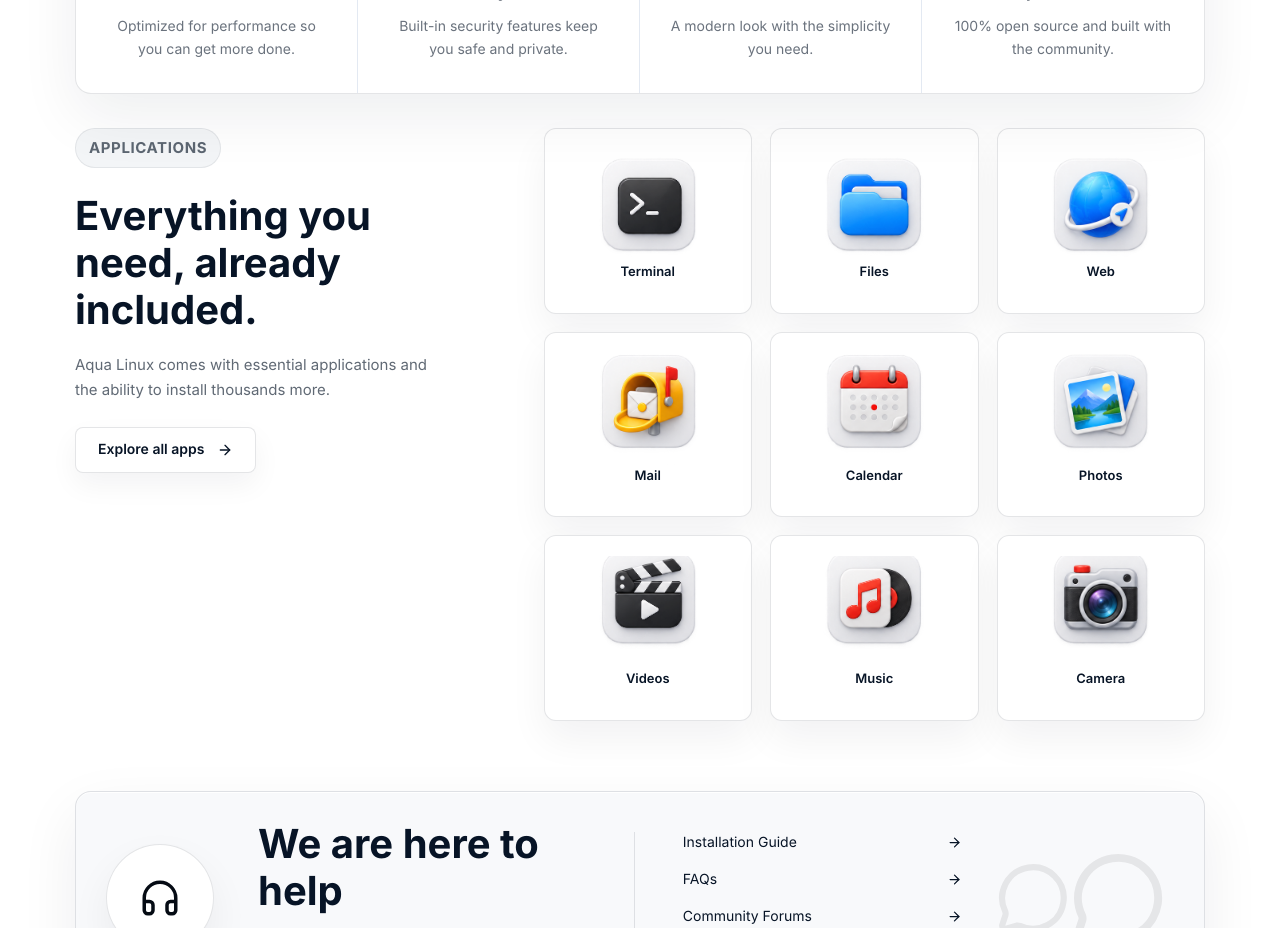
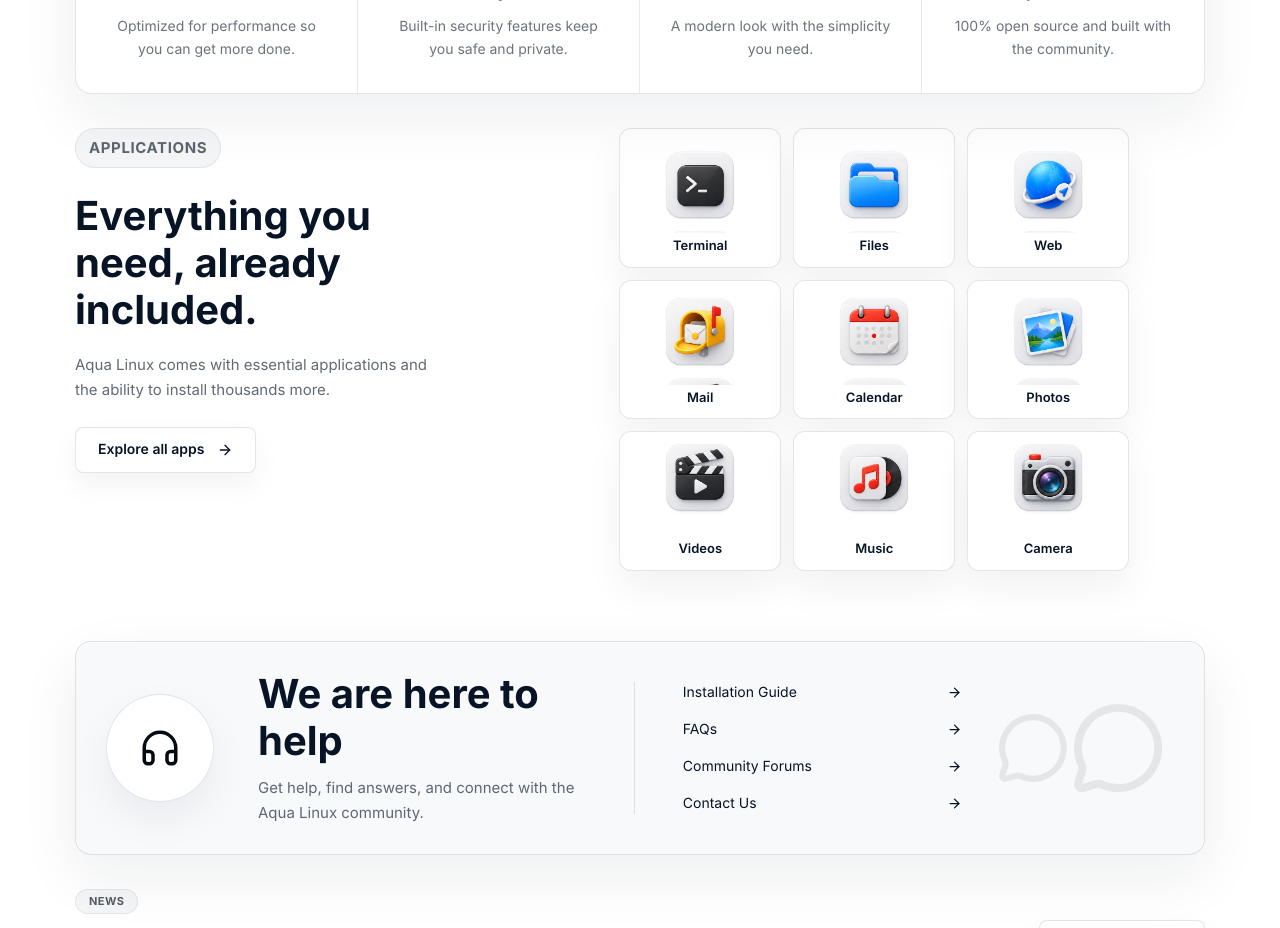
Before and after one commit to aqua-linux/aqua-website, a Next.js app: page / in a window 1280 px wide. Shown: the part 860-1788 px from the top of the page. Built offline with nearby package versions, Linux system fonts and the light colour scheme.

Commit message:
Tighten application icon cards

```diff
--- a/app/globals.css
+++ b/app/globals.css
@@ -660,16 +660,18 @@
 
 .app-grid {
   grid-template-columns: repeat(3, minmax(0, 1fr));
-  width: 100%;
+  justify-self: end;
+  width: min(510px, 100%);
+  gap: 12px;
 }
 
 .app-card {
-  --app-icon-size: 112px;
+  --app-icon-size: 96px;
   display: grid;
-  grid-template-rows: 116px auto;
+  grid-template-rows: 96px auto;
   place-items: center;
-  min-height: 158px;
-  padding: 18px 18px 20px;
+  min-height: 118px;
+  padding: 8px 10px 10px;
   border: 1px solid var(--panel-line);
   border-radius: 12px;
   color: #050b14;
@@ -685,59 +687,59 @@
   height: var(--app-icon-size);
   background-image: url("/app-icons/aqua-app-icons-sprite.png");
   background-repeat: no-repeat;
-  background-size: calc(var(--app-icon-size) * 5.4857) calc(var(--app-icon-size) * 3.6571);
+  background-size: calc(var(--app-icon-size) * 4.6545) calc(var(--app-icon-size) * 3.103);
   background-position:
     calc(var(--app-icon-size) * var(--sprite-x) * -1)
     calc(var(--app-icon-size) * var(--sprite-y) * -1);
 }
 
 .app-icon-terminal {
-  --sprite-x: 1.0714;
-  --sprite-y: 0.2786;
+  --sprite-x: 0.84;
+  --sprite-y: 0.16;
 }
 
 .app-icon-files {
-  --sprite-x: 2.2429;
-  --sprite-y: 0.2786;
+  --sprite-x: 1.827;
+  --sprite-y: 0.16;
 }
 
 .app-icon-web {
-  --sprite-x: 3.4143;
-  --sprite-y: 0.2786;
+  --sprite-x: 2.813;
+  --sprite-y: 0.16;
 }
 
 .app-icon-mail {
-  --sprite-x: 1.0714;
-  --sprite-y: 1.3286;
+  --sprite-x: 0.84;
+  --sprite-y: 1.05;
 }
 
 .app-icon-calendar {
-  --sprite-x: 2.2429;
-  --sprite-y: 1.3286;
+  --sprite-x: 1.827;
+  --sprite-y: 1.05;
 }
 
 .app-icon-photos {
-  --sprite-x: 3.4143;
-  --sprite-y: 1.3286;
+  --sprite-x: 2.813;
+  --sprite-y: 1.05;
 }
 
 .app-icon-videos {
-  --sprite-x: 1.0714;
-  --sprite-y: 2.3786;
+  --sprite-x: 0.84;
+  --sprite-y: 1.94;
 }
 
 .app-icon-music {
-  --sprite-x: 2.2429;
-  --sprite-y: 2.3786;
+  --sprite-x: 1.827;
+  --sprite-y: 1.94;
 }
 
 .app-icon-camera {
-  --sprite-x: 3.4143;
-  --sprite-y: 2.3786;
+  --sprite-x: 2.813;
+  --sprite-y: 1.94;
 }
 
 .app-card h3 {
-  margin: 8px 0 0;
+  margin: 4px 0 0;
   color: #071426;
   font-size: 13px;
   font-weight: 600;
@@ -752,7 +754,6 @@
   box-shadow: 0 18px 40px rgba(18, 65, 120, 0.06);
 }
 
-.app-card h3,
 .edition-item h3,
 .community-panel h2 {
   margin: 0 0 10px;
@@ -1181,10 +1182,10 @@
   }
 
   .app-card {
-    --app-icon-size: 98px;
-    grid-template-rows: 92px auto;
-    min-height: 138px;
-    padding: 14px 12px 16px;
+    --app-icon-size: 82px;
+    grid-template-rows: 82px auto;
+    min-height: 108px;
+    padding: 8px 8px 9px;
   }
 
   .split-heading {
```
